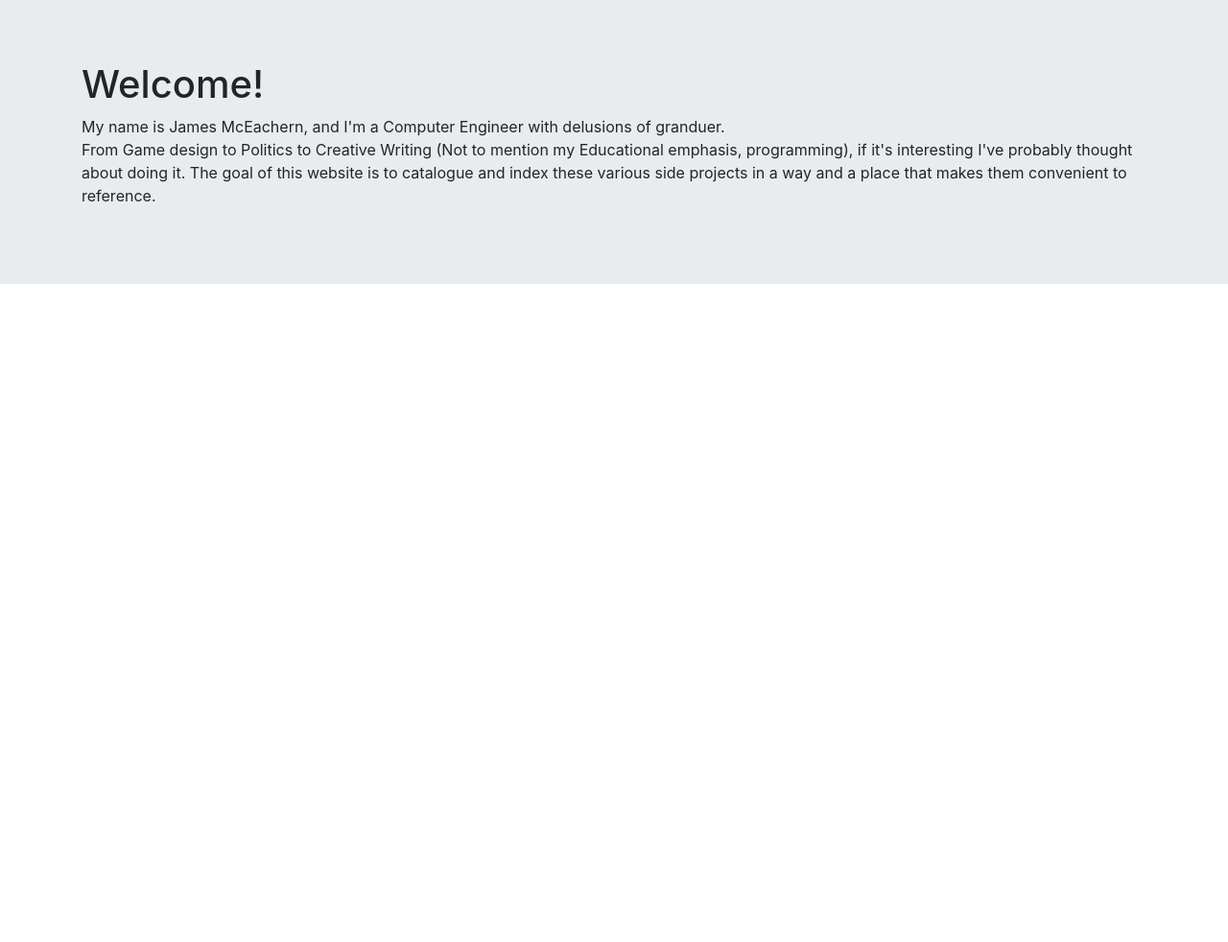
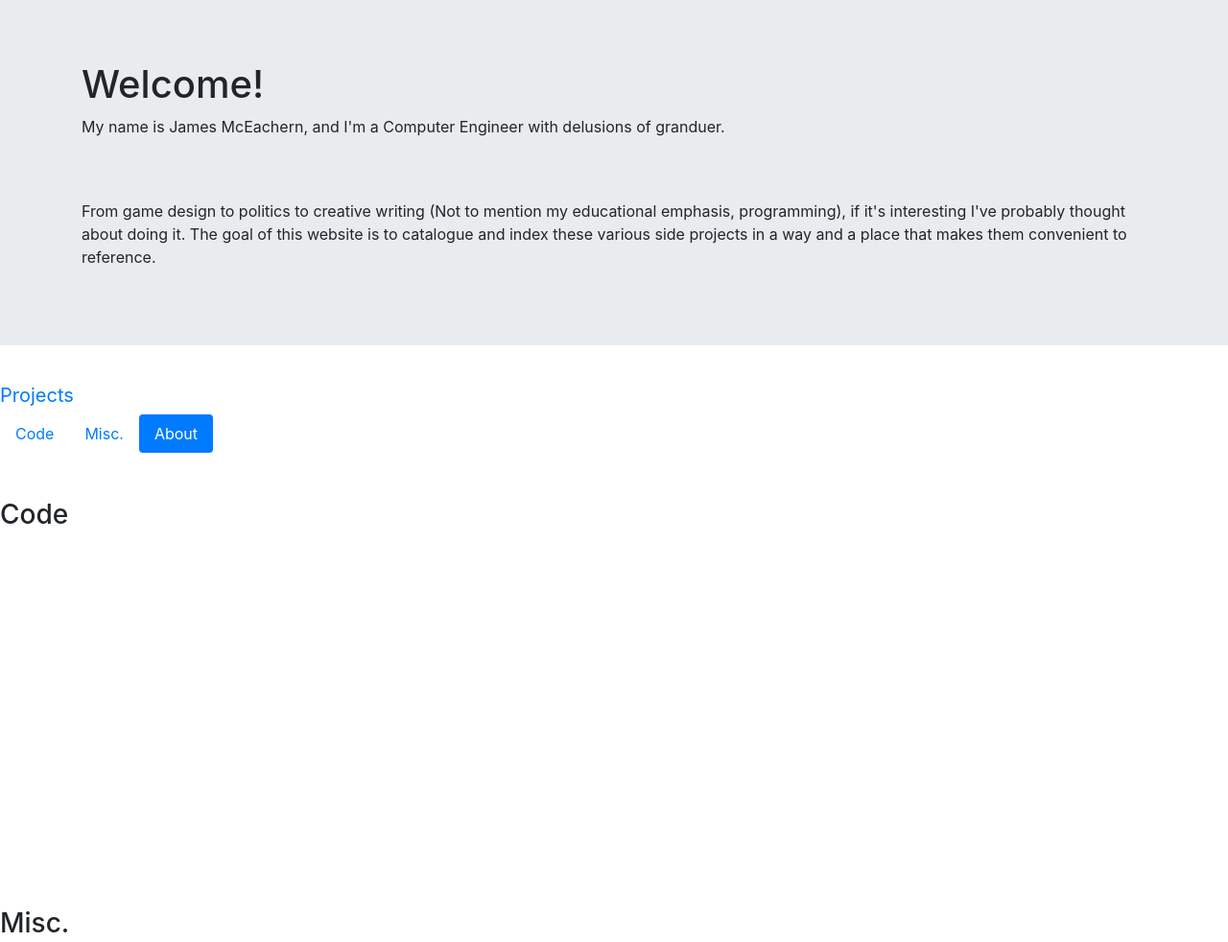
Before and after one commit to Dagon-R/Dagon-R.github.io, a plain HTML site: page index.html in a window 1280 px wide. Shown: the top 982 px of the page at 96% size. Before the commit the page ends 800 px from the top, so only its background shows below. Drawn offline with nearby package versions, Linux system fonts and the light colour scheme.

Commit message:
Navbar with scrollspy

```diff
--- a/index.html
+++ b/index.html
@@ -12,17 +12,79 @@
   </head>
 
   <body>
+
+	<!--Jumbotron header-->
     <div class="jumbotron jumbotron-fluid">
 		<div class="container">
 			<h1> Welcome! </h1>
 			<p>
-			My name is James McEachern, and I'm a Computer Engineer with delusions of granduer. <br>
-			From Game design to Politics to Creative Writing (Not to mention my Educational emphasis, programming), if it's interesting I've probably thought about doing it.
-			The goal of this website is to catalogue and index these various  side projects in a way and a place that makes them convenient to reference.
+			My name is James McEachern, and I'm a Computer Engineer with delusions of granduer.
+			</p>
+			<br><br>
+			<p>
+			From game design to politics to creative writing (Not to mention my educational emphasis, programming), if it's interesting I've probably thought about doing it.
+			The goal of this website is to catalogue and index these various side projects in a way and a place that makes them convenient to reference.
 			</p>
 		</div>
 
 	</div>
+
+	<!--Nav Bar-->
+	<nav id="general-nav" calss="navbar sticky-top navbar-dark bg-dark">
+		<a class="navbar-brand" href="#">Projects</a>
+			<ul class="nav nav-pills">
+				<li>
+					<a class="nav-link" href="#code">Code</a>
+				</li>
+				<li>
+					<a class="nav-link" href="#misc">Misc.</a>
+				</li>
+				<li>
+					<a class="nav-link" href="#about">About</a>
+				</li>
+			</ul>
+	</nav>
+
+	<div data-spy="scroll" data-target="#general-nav" data-offset="0">
+	<!-- Filler for scroll test-->
+		<br>
+		<br>
+		<h3 id="code">Code</h3>
+		<br>
+		<br>
+		<br>
+		<br>
+		<br>
+		<br>
+		<br>
+		<br>
+		<br>
+		<br>
+		<br>
+		<br>
+		<br>
+		<br>
+		<br>
+		<br>
+		<h3 id="misc">Misc.</h3>
+		<br>
+		<br>
+		<br>
+		<br>
+		<br>
+		<br>
+		<br>
+		<br>
+		<br>
+		<br>
+		<br>
+		<br>
+		<br>
+		<br>
+		<br>
+		<p id="about">Page Bottom (Ta-dah!)</p>
+	</div>
+
 
     <!-- Optional JavaScript -->
     <!-- jQuery first, then Popper.js, then Bootstrap JS -->
```
